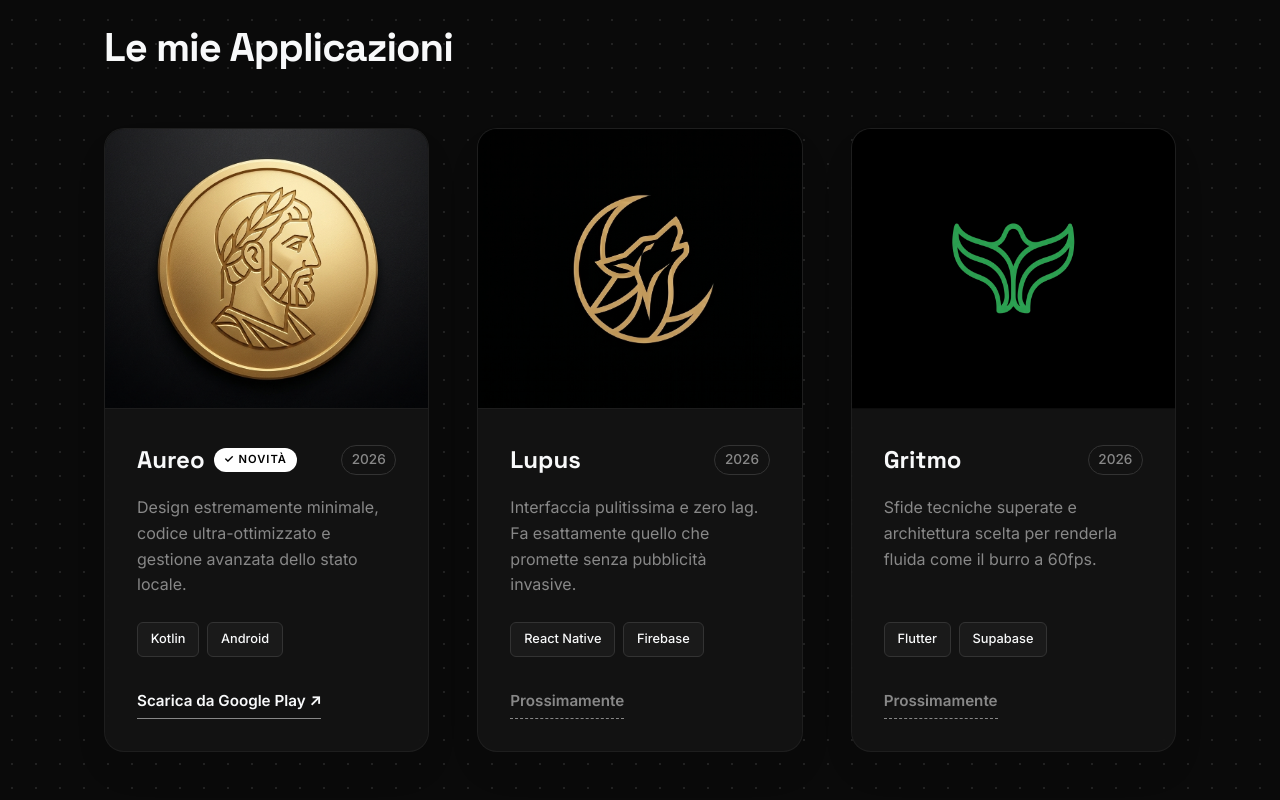
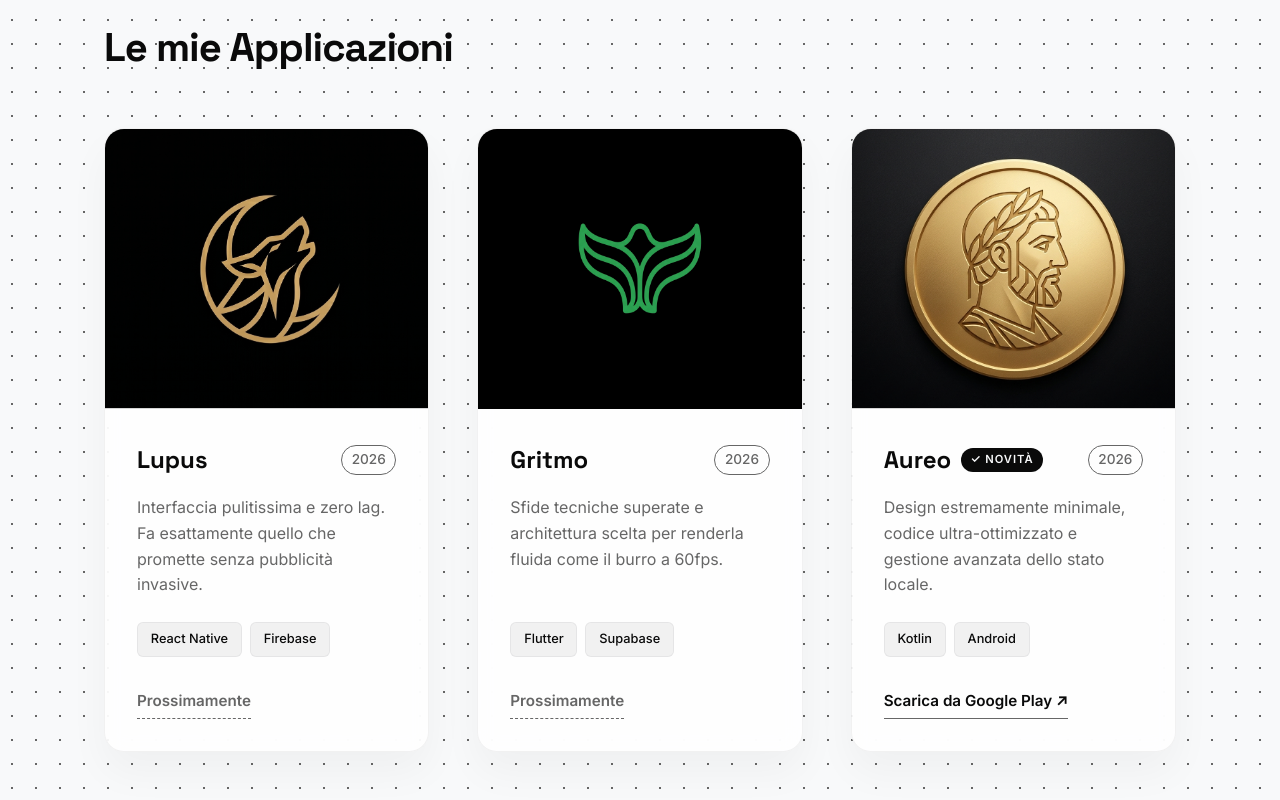
Before and after one commit to Donzaaa/porfolio, a website built with Vite: page index.html in a window 1280 px wide. Shown: the part 880-1680 px from the top of the page. Built offline with nearby package versions, Linux system fonts and the dark colour scheme; some packages are replaced by stand-ins of ours.

Commit message:
Sesta Release

```diff
--- a/index.html
+++ b/index.html
@@ -42,27 +42,6 @@
 
         <div class="grid">
 
-<div class="card gsap-card">
-            <div class="card-image-wrapper">
-              <img src="/icon.png" alt="Aureo App" class="card-image" loading="lazy">
-            </div>
-            <div class="card-content">
-              <div class="card-top">
-                <div style="display: flex; align-items: center; gap: 0.6rem;">
-                  <h3>Aureo</h3>
-                  <span class="badge-new">&check; Novità</span>
-                </div>
-                <span class="year">2026</span>
-              </div>
-              <p>Design estremamente minimale, codice ultra-ottimizzato e gestione avanzata dello stato locale.</p>
-              <div class="tech-stack">
-                <span class="tag">Kotlin</span>
-                <span class="tag">Android</span>
-              </div>
-              <a href="https://play.google.com/store/apps/details?id=com.aureo.app&pcampaignid=web_share" target="_blank" class="play-store-btn">Scarica da Google Play &nearr;</a>
-            </div>
-          </div>
-
           <div class="card gsap-card">
             <div class="card-image-wrapper">
               <img src="/lupus.png" alt="Lupus App" class="card-image" loading="lazy">
@@ -99,7 +78,26 @@
             </div>
           </div>
 
-
+          <div class="card gsap-card">
+            <div class="card-image-wrapper">
+              <img src="/icon.png" alt="Aureo App" class="card-image" loading="lazy">
+            </div>
+            <div class="card-content">
+              <div class="card-top">
+                <div style="display: flex; align-items: center; gap: 0.6rem;">
+                  <h3>Aureo</h3>
+                  <span class="badge-new">&check; Novità</span>
+                </div>
+                <span class="year">2026</span>
+              </div>
+              <p>Design estremamente minimale, codice ultra-ottimizzato e gestione avanzata dello stato locale.</p>
+              <div class="tech-stack">
+                <span class="tag">Kotlin</span>
+                <span class="tag">Android</span>
+              </div>
+              <a href="https://play.google.com/store/apps/details?id=com.aureo.app&pcampaignid=web_share" target="_blank" class="play-store-btn">Scarica da Google Play &nearr;</a>
+            </div>
+          </div>
 
         </div>
       </section>
@@ -157,7 +155,7 @@
         <div class="about-grid">
           <div class="about-text gsap-fade">
             <p>Ho 20 anni e credo che il software debba essere invisibile. L'utente non deve notare la tecnologia, ma solo quanto sia facile raggiungere il suo obiettivo.</p>
-            <p>Curo ogni applicazione dal wireframe iniziale fino al deploy finale sul Google Play Store, garantendo animazioni fluide e stabili e architetture di codice scalabili.</p>
+            <p>Curo ogni application dal wireframe iniziale fino al deploy finale sul Google Play Store, garantendo animazioni fluide e stabili e architetture di codice scalabili.</p>
           </div>
         </div>
       </section>
--- a/src/main.js
+++ b/src/main.js
@@ -53,7 +53,7 @@ const initGSAPAnimations = () => {
 // 3. INTERAZIONI FISICHE (CURSORE E MAGNETE)
 // ==========================================
 const initInteractions = () => {
-  if (window.innerWidth <= 768) return; // Disabilita animazioni complesse cursore su touch
+  if (window.innerWidth <= 768) return;
 
   const cursor = document.querySelector('.custom-cursor');
   document.addEventListener('mousemove', (e) => {
--- a/src/style.css
+++ b/src/style.css
@@ -1,4 +1,4 @@
-/* --- RESET E VARIABILI --- */
+/* --- RESET E VARIABILI (Tema Chiaro Forzato) --- */
 :root {
   --bg-color: #f8f9fa;
   --text-main: #0a0a0a;
@@ -84,7 +84,7 @@ h1, h2, h3 { font-family: 'Space Grotesk', sans-serif; }
 .marquee-content .dot { font-size: 1.5rem; color: var(--text-muted); }
 @keyframes scroll-left { 0% { transform: translateX(0); } 100% { transform: translateX(-100%); } }
 
-/* --- REVIEWS E ALTRO --- */
+/* --- REVIEWS E DETTAGLI --- */
 .reviews-grid { display: grid; grid-template-columns: repeat(auto-fit, minmax(300px, 1fr)); gap: 3rem; }
 .review-card { padding-left: 1.5rem; border-left: 2px solid var(--text-main); opacity: 0; transform: translateY(30px); }
 .stars { font-size: 1.25rem; color: var(--text-main); margin-bottom: 1.5rem; letter-spacing: 2px; }
@@ -101,9 +101,7 @@ h1, h2, h3 { font-family: 'Space Grotesk', sans-serif; }
 
 footer { text-align: center; padding: 3rem 2rem; color: var(--text-muted); font-size: 0.85rem; }
 
-/* ==========================================
-   OTTIMIZZAZIONI MOBILE ESTREME
-========================================== */
+/* --- SUPREME MOBILE OPTIMIZATIONS --- */
 a, button, .card, .magnetic-btn {
   -webkit-tap-highlight-color: transparent;
 }
@@ -128,23 +126,4 @@ a, button, .card, .magnetic-btn {
   .nav-links a { font-size: 0.95rem; }
   .marquee-content span { font-size: 1.8rem; }
 }
-
-/* ==========================================
-   DARK MODE AUTOMATICA (NATIVA)
-========================================== */
-@media (prefers-color-scheme: dark) {
-  :root {
-    --bg-color: #0a0a0a;
-    --text-main: #f8f9fa;
-    --text-muted: #888888;
-    --card-bg: rgba(20, 20, 20, 0.85);
-  }
-
-  body { background-image: radial-gradient(#222222 1px, transparent 1px); }
-
-  .card, .card-image-wrapper { border-color: rgba(255, 255, 255, 0.05); }
-  .tag { background: #1a1a1a; border-color: #333333; }
-  .badge-new { color: #000; background: #fff; }
-  .year { border-color: #333; }
-  .card-image-wrapper { background: #111; }
-}
+/* IL BLOCCO @media (prefers-color-scheme: dark) È STATO COMPLETAMENTE RIMOSSO */
```
